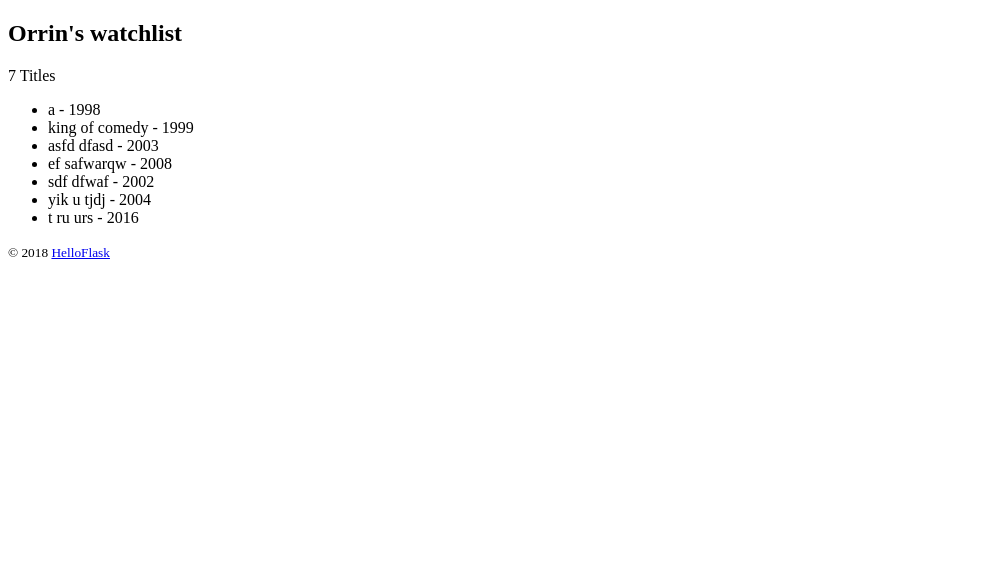
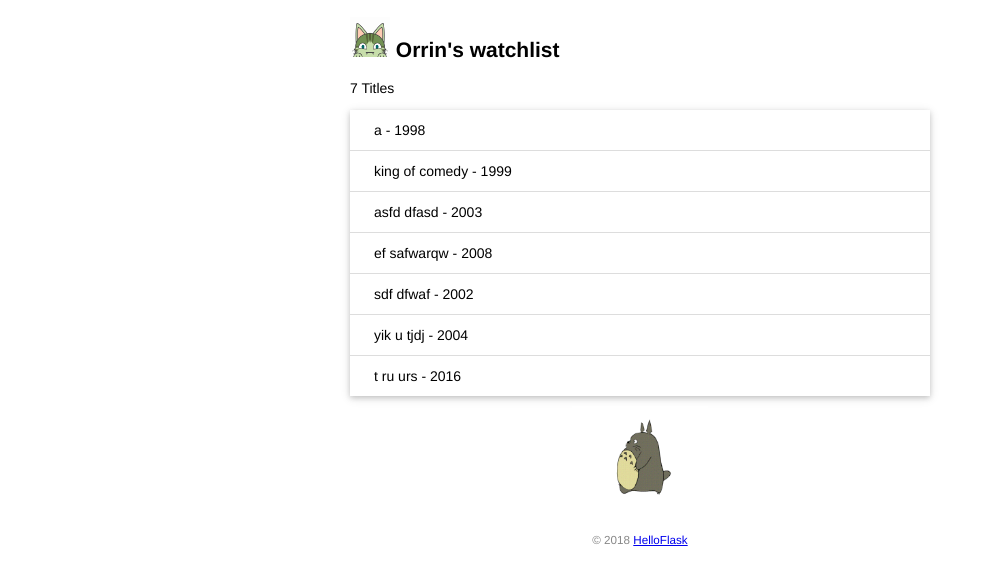
Before and after one commit to OrrinOYCS/watchlist, a Flask app: page / in a window 1280 px wide. Shown: the top 585 px of the page, without its empty margins (0-988 px from the left). Run offline with Flask 3, Linux system fonts and the light colour scheme.

Commit message:
add static files

```diff
--- /dev/null
+++ b/static/style.css
@@ -0,0 +1,49 @@
+
+/* 页面整体 */
+body {
+    margin: auto;
+    max-width: 580px;
+    font-size: 14px;
+    font-family: Helvetica, Arial, sans-serif;
+}
+
+/* 页脚 */
+footer {
+    color: #888;
+    margin-top: 15px;
+    text-align: center;
+    padding: 10px;
+}
+
+/* 头像 */
+.cat {
+    width: 40px;
+}
+
+/* 电影列表 */
+.movie-list {
+    list-style-type: none;
+    padding: 0;
+    margin-bottom: 10px;
+    box-shadow: 0 2px 5px 0 rgba(0, 0, 0, 0.16), 0 2px 10px 0 rgba(0, 0, 0, 0.12);
+}
+
+.movie-list li {
+    padding: 12px 24px;
+    border-bottom: 1px solid #ddd;
+}
+
+.movie-list li:last-child {
+    border-bottom:none;
+}
+
+.movie-list li:hover {
+    background-color: #f8f9fa;
+}
+
+/* 龙猫图片 */
+.totoro {
+    display: block;
+    margin: 0 auto;
+    height: 100px;
+}
--- a/templates/index.html
+++ b/templates/index.html
@@ -3,15 +3,20 @@
 <head>
     <meta charset="UTF-8">
     <title>{{name}}'s watchlist</title>
+    <link rel="icon" href="{{url_for('static', filename='favicon.ico')}}">
+    <link rel="stylesheet" href="{{url_for('static', filename='style.css')}}">
 </head>
 <body>
-    <h2>{{name}}'s watchlist</h2>
+    <h2>
+        <img alt="cat" class="cat" src="{{url_for('static', filename='/images/cat.png')}}">
+        {{name}}'s watchlist</h2>
     <p>{{movies|length}} Titles</p>
-    <ul>
-        {%for movie in movies%}
+    <ul class="movie-list">
+        {% for movie in movies %}
         <li>{{movie.title}} - {{movie.year}}</li>
         {% endfor %}
     </ul>
+    <img alt="totoro" class="totoro" src="{{url_for('static', filename='/images/totoro.png')}}">
     <footer>
         <small>&copy; 2018 <a href="http://helloflask.com/book/3">HelloFlask</a></small>
     </footer>
```
Also changed, not shown: static/__init__.py (added), static/favicon.ico (added), static/images/__init__.py (added), static/images/cat.png (added), static/images/totoro.png (added).
